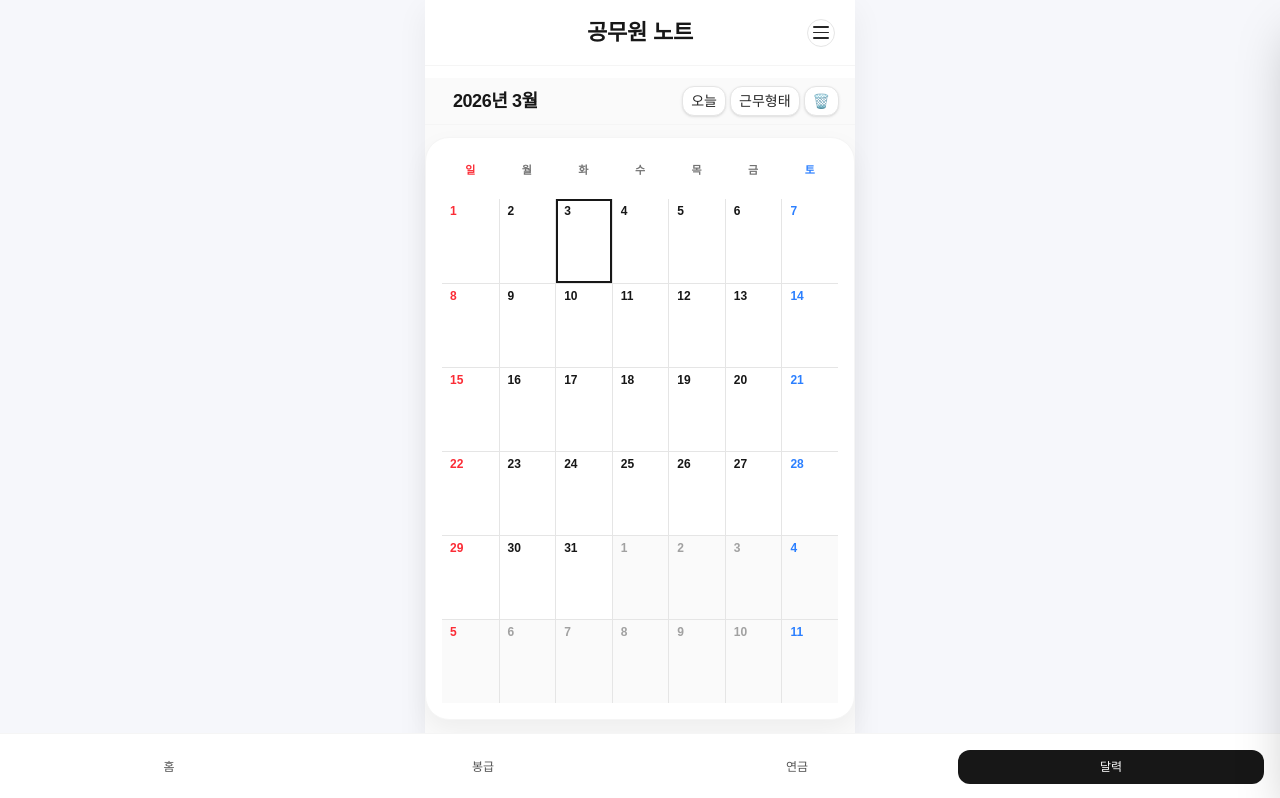
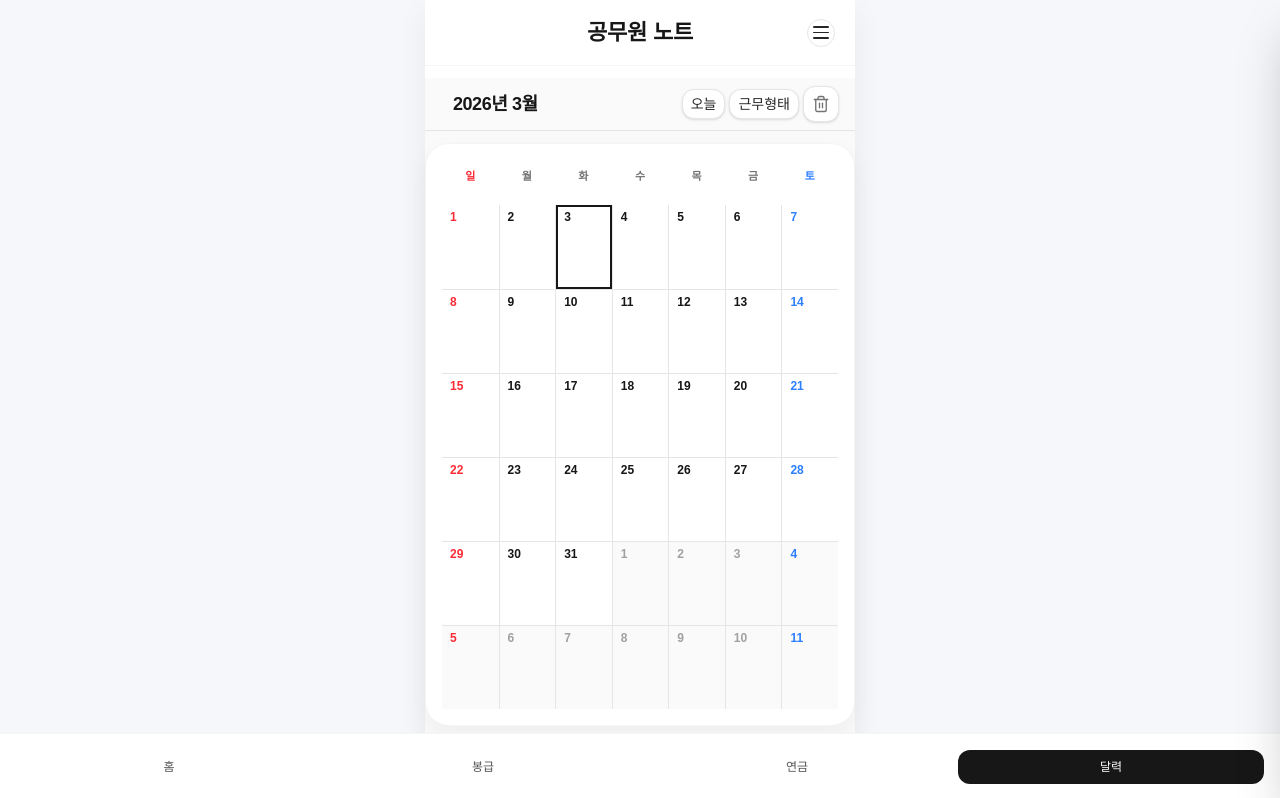
Before and after one commit to parkdaewoon/calculator, a Next.js app: page /calendar in a window 1280 px wide. Shown: the top 798 px of the page. Built offline with nearby package versions, Linux system fonts and the light colour scheme; no server answers.

Commit message:
style: 휴지통 아이콘 lucide-react로 교체 및 헤더 UI 개선

```diff
--- a/components/Calendar/CalendarHeader.tsx
+++ b/components/Calendar/CalendarHeader.tsx
@@ -3,6 +3,7 @@
 import React from "react";
 import { formatMonthLabel } from "@/lib/calendar";
 import type { CalendarHeaderProps } from "./types";
+import { Trash2 } from "lucide-react";
 
 export default function CalendarHeader({
   month,
@@ -13,20 +14,18 @@ export default function CalendarHeader({
   return (
     <header
       className={[
-        "sticky top-0 z-40",
-        "bg-neutral-50/90 backdrop-blur",
-        "border-b border-neutral-100",
-        "pt-[env(safe-area-inset-top)]", // ✅ iOS 노치 안전영역
+        "sticky top-0 z-50",
+        "bg-neutral-50", // ✅ 불투명
+        "border-b border-neutral-200",
+        "pt-[env(safe-area-inset-top)]",
       ].join(" ")}
     >
       <div className="mx-auto w-full max-w-md px-2 py-2">
         <div className="flex items-center justify-between">
-          {/* 왼쪽 */}
           <div className="px-5 text-[18px] font-semibold tracking-tight text-neutral-900">
             {formatMonthLabel(month)}
           </div>
 
-          {/* 오른쪽 버튼 */}
           <div className="flex items-center gap-1 pr-2">
             <button
               className="rounded-xl border border-neutral-200 bg-white px-2 py-1 text-sm font-medium text-neutral-800 shadow-sm active:scale-[0.98]"
@@ -47,13 +46,17 @@ export default function CalendarHeader({
             </button>
 
             <button
-              className="rounded-xl border border-neutral-200 bg-white px-2 py-1 text-sm font-medium text-neutral-800 shadow-sm active:scale-[0.98]"
+  className="group rounded-xl border border-neutral-200 bg-white p-2 text-neutral-500 shadow-sm transition hover:bg-neutral-100 active:scale-[0.97]"
   onClick={onClear}
   type="button"
   aria-label="초기화"
   title="초기화"
 >
-              🗑️
+  <Trash2
+    size={18}
+    strokeWidth={1.8}
+    className="transition group-hover:text-red-500"
+  />
 </button>
           </div>
         </div>
```
Lines whose indentation alone changed are shown as unchanged.
